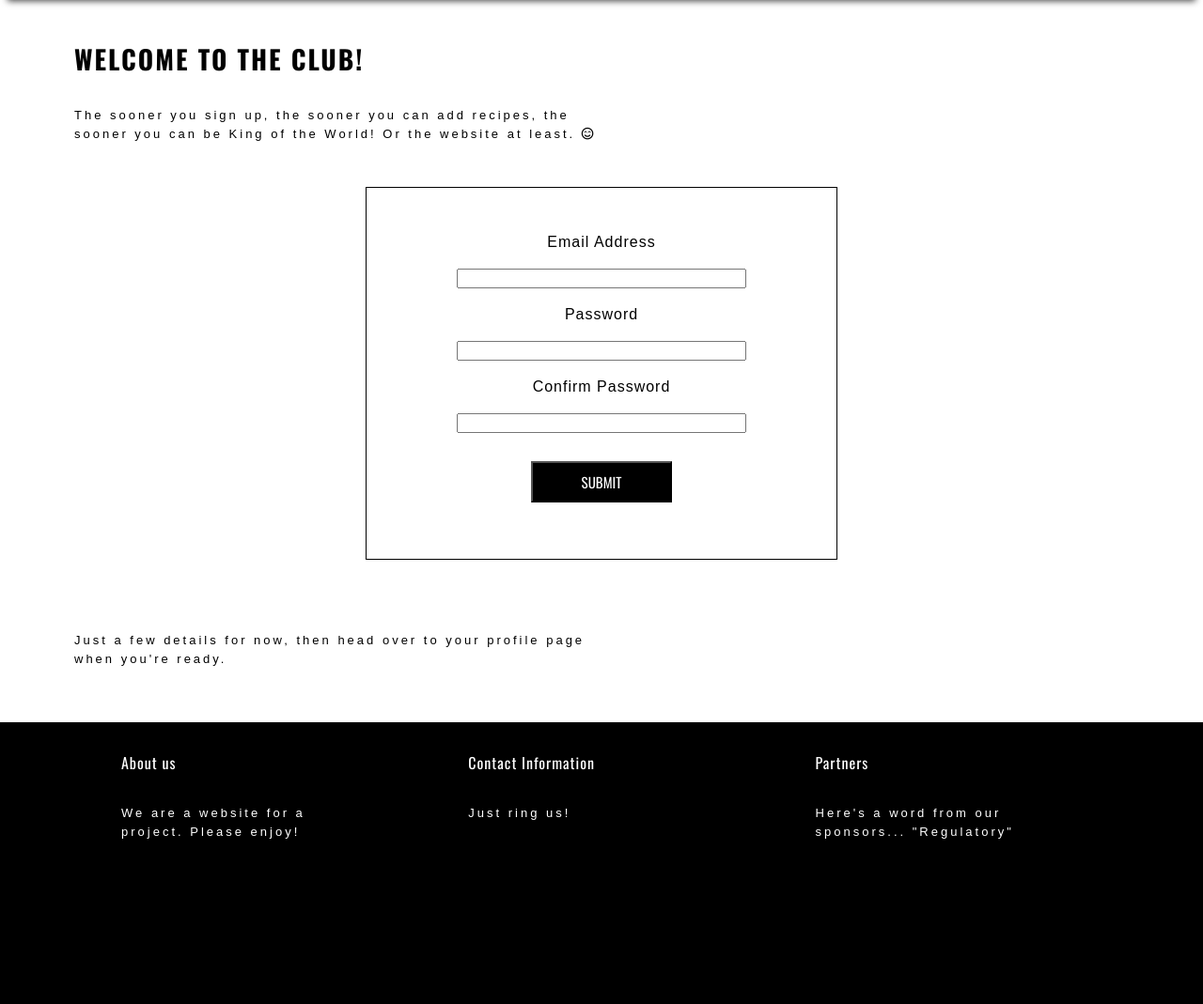
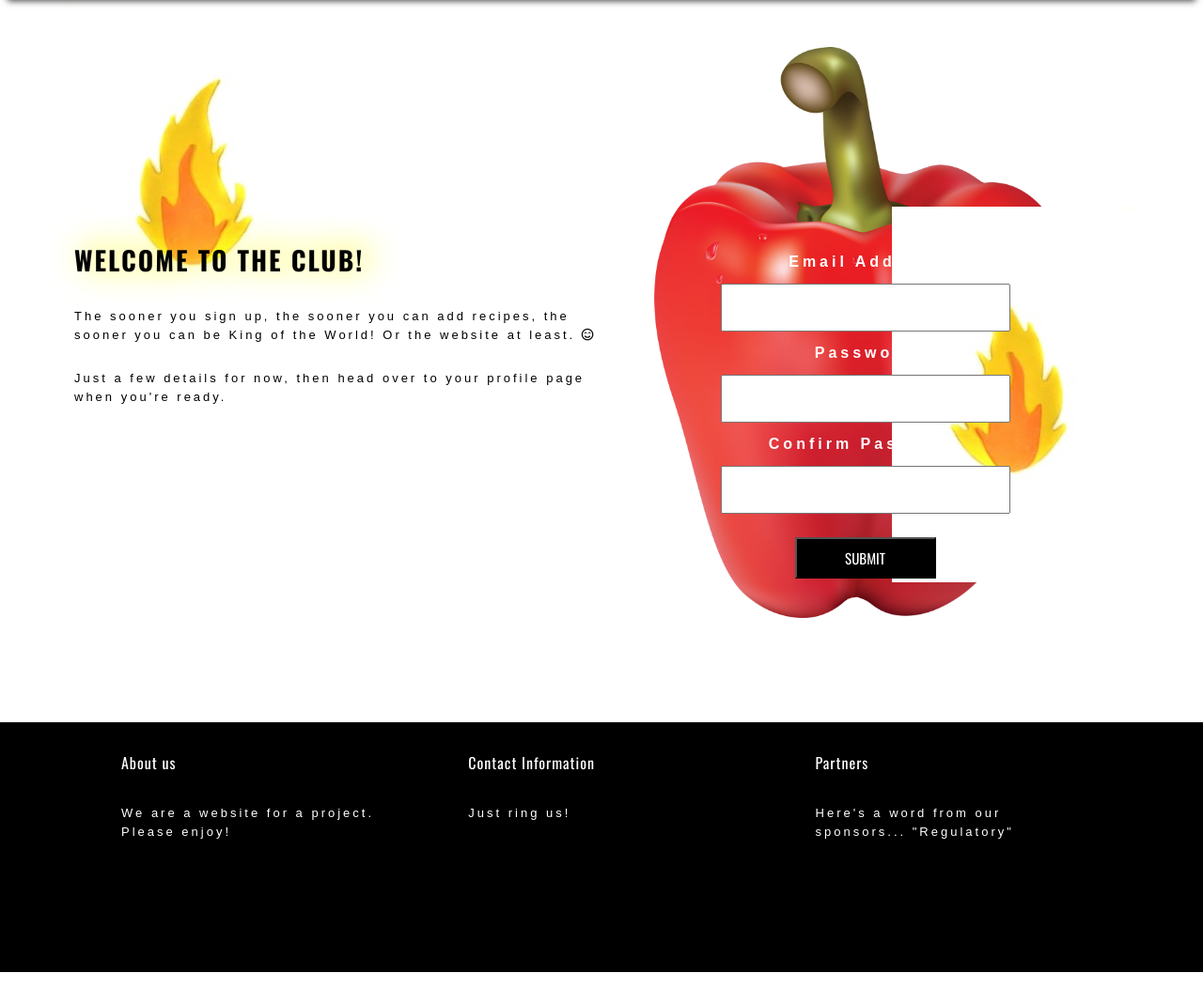
Before and after one commit to Code-Institute-Submissions/cook_for_cookies, a Flask app: page /sign_up in a window 1280 px wide. Shown: the part 97-1166 px from the top of the page at 94% size. After the commit the page ends 1132 px from the top, so only its background shows below. Run offline with Flask 2, Linux system fonts and the light colour scheme; data that the repository does not hold is empty; some libraries are stand-ins or nearby versions; some web fonts are replaced.

Commit message:
Completed signup.html styling

```diff
--- a/static/css/components/pages.scss
+++ b/static/css/components/pages.scss
@@ -21,7 +21,7 @@ hr {
 }
 
 .welcome-message-section {
-    margin: 112px auto 0;
+    margin: 80px auto 0;
     background-color: rgba(255, 255, 255, .75);
     width: 800px;
     border: 4px solid rgba(255, 82, 82, 0.92);
@@ -47,18 +47,15 @@ hr {
     width: 75%;
     text-align: center;
     margin: 0 auto;
-    padding: 60px 0;
+    padding: 60px 0 30px;
+}
+
+.welcome-para:nth-of-type(2){
+    padding: 0 0 60px;
 }
 
 .home-image {
     background-image: url('../images/bbq.jpg');
-    width: 100%;
-    height: 100vh;
-    position: fixed;
-    z-index: -1;
-    background-repeat: repeat;
-    background-position: center;
-    background-size: cover;
 }
 
 .recipes-intro-section,
@@ -77,7 +74,7 @@ hr {
 }
 
 .ingredients-link-img {
-    margin: 64px 0 0;
+    margin: 26px 0 0;
 }
 
 .ingredients-intro-text {
@@ -111,7 +108,7 @@ hr {
     padding-right: 50px;
 }
 
-.leaderboard-intro {
+.leaderboard-intro-section {
     width: 100%;
     min-height: 800px;
     height: 800px;
@@ -127,30 +124,73 @@ hr {
 
 .leaderboard-intro-bg-img {
     background-image: url('../images/head-chef.jpg');
-    @extend %contain-background;
+    @extend %set-background;
     width: 100%;
     height: 100%;
+}
+
+.leaderboard-intro-section,
+.recipes-intro-section,
+.ingredients-intro-section {
+    min-width: 1900px;
 }
 
 // Sign-up ---------------------------------------------------------------------
 
 .sign-up-header {
-    margin: 50px 0 0;
+    position: relative;
+    top: 254px;
     max-width: 600px;
 }
 
-.sign-up-header ~ .sign-up-form {
+.column .sign-up-form-container {
     display: flex;
     justify-content: center;
     padding: 50px;
-    margin: 20px auto;
-    border: 1px solid #000;
-    width: 400px;
+    margin: 50px auto;
+    width: 350px;
+    height: 510px;
     text-align: center;
+    background-image: url(../images/chili-drawing-red-bell-pepper.png);
+    @extend %contain-background;
 }
 
 .sign-up-btn {
     float: none;
+}
+
+.sign-up-form {
+    position: relative;
+    top: 172px;
+}
+
+.new-user-form li label {
+    color: #fff;
+    font-weight: 600;
+    letter-spacing: 4px;
+}
+
+.flame-img-1,
+.flame-img-2 {
+    position: absolute;
+    width: 400px;
+    height: 400px;
+    background-image: url(../images/flame2.jpg);
+    @extend %contain-background;
+}
+
+.flame-img-1 {
+    -moz-transform: scaleX(-1);
+    -o-transform: scaleX(-1);
+    -webkit-transform: scaleX(-1);
+    transform: scaleX(-1);
+    filter: FlipH;
+    -ms-filter: 'FlipH';
+}
+
+.flame-img-2 {
+    right: 0;
+    bottom: 83px;
 }
 
 // Profile page ----------------------------------------------------------------
--- a/static/css/helpers/placeholders.scss
+++ b/static/css/helpers/placeholders.scss
@@ -22,8 +22,14 @@
     background-size: cover;
 }
 
-%contain-background {
+%set-background {
     background-repeat: no-repeat;
     background-position: top;
     background-size: auto;
 }
+
+%contain-background {
+    background-repeat: no-repeat;
+    background-position: center;
+    background-size: contain;
+}
--- a/static/css/styles.css
+++ b/static/css/styles.css
@@ -60,6 +60,12 @@ header {
   background-repeat: no-repeat;
   background-position: top;
   background-size: auto; }
+
+.column .sign-up-form-container, .flame-img-1,
+.flame-img-2 {
+  background-repeat: no-repeat;
+  background-position: center;
+  background-size: contain; }
 
 /*----------------- Main colors*/
 /* --- Widths */
@@ -256,7 +262,7 @@ hr {
   z-index: 2; }
 
 .welcome-message-section {
-  margin: 112px auto 0;
+  margin: 80px auto 0;
   background-color: rgba(255, 255, 255, 0.75);
   width: 800px;
   border: 4px solid rgba(255, 82, 82, 0.92); }
@@ -279,17 +285,13 @@ hr {
   width: 75%;
   text-align: center;
   margin: 0 auto;
-  padding: 60px 0; }
+  padding: 60px 0 30px; }
+
+.welcome-para:nth-of-type(2) {
+  padding: 0 0 60px; }
 
 .home-image {
-  background-image: url("../images/bbq.jpg");
-  width: 100%;
-  height: 100vh;
-  position: fixed;
-  z-index: -1;
-  background-repeat: repeat;
-  background-position: center;
-  background-size: cover; }
+  background-image: url("../images/bbq.jpg"); }
 
 .recipes-intro-section,
 .ingredients-intro-section {
@@ -304,7 +306,7 @@ hr {
   margin: 40px 0 0; }
 
 .ingredients-link-img {
-  margin: 64px 0 0; }
+  margin: 26px 0 0; }
 
 .ingredients-intro-text {
   width: 100%;
@@ -330,7 +332,7 @@ hr {
 .ingredients-intro-left {
   padding-right: 50px; }
 
-.leaderboard-intro {
+.leaderboard-intro-section {
   width: 100%;
   min-height: 800px;
   height: 800px;
@@ -347,21 +349,56 @@ hr {
   width: 100%;
   height: 100%; }
 
+.leaderboard-intro-section,
+.recipes-intro-section,
+.ingredients-intro-section {
+  min-width: 1900px; }
+
 .sign-up-header {
-  margin: 50px 0 0;
+  position: relative;
+  top: 254px;
   max-width: 600px; }
 
-.sign-up-header ~ .sign-up-form {
+.column .sign-up-form-container {
   display: flex;
   justify-content: center;
   padding: 50px;
-  margin: 20px auto;
-  border: 1px solid #000;
-  width: 400px;
-  text-align: center; }
+  margin: 50px auto;
+  width: 350px;
+  height: 510px;
+  text-align: center;
+  background-image: url(../images/chili-drawing-red-bell-pepper.png); }
 
 .sign-up-btn {
   float: none; }
+
+.sign-up-form {
+  position: relative;
+  top: 172px; }
+
+.new-user-form li label {
+  color: #fff;
+  font-weight: 600;
+  letter-spacing: 4px; }
+
+.flame-img-1,
+.flame-img-2 {
+  position: absolute;
+  width: 400px;
+  height: 400px;
+  background-image: url(../images/flame2.jpg); }
+
+.flame-img-1 {
+  -moz-transform: scaleX(-1);
+  -o-transform: scaleX(-1);
+  -webkit-transform: scaleX(-1);
+  transform: scaleX(-1);
+  filter: FlipH;
+  -ms-filter: 'FlipH'; }
+
+.flame-img-2 {
+  right: 0;
+  bottom: 83px; }
 
 .profile-pic {
   width: 200px;
@@ -491,7 +528,7 @@ h1 {
   width: 100%; }
 
 p {
-  padding: 26px 20px 26px 0;
+  padding: 26px 0 0;
   letter-spacing: 3px;
   font-size: 13px;
   line-height: 20px; }
@@ -550,7 +587,7 @@ a:visited {
 
 footer {
   background-color: #000;
-  min-height: 300px; }
+  min-height: 266px; }
 
 .footer-item {
   color: #fff;
@@ -563,9 +600,30 @@ footer {
   opacity: 0; }
 
 .standard-section-height {
-  min-height: 720px; }
+  min-height: 770px; }
 
 input {
   margin: 20px 0; }
 
+li input {
+  font-size: 30px;
+  font-family: 'Oswald', sans-serif;
+  letter-spacing: 1px;
+  margin: 15px 0; }
+
+.page-bg {
+  width: 100%;
+  height: 100vh;
+  position: fixed;
+  z-index: -1;
+  background-repeat: repeat;
+  background-position: center;
+  background-size: cover; }
+
+.full-width-div {
+  width: 100%; }
+
+.no-overflow {
+  overflow: hidden; }
+
 /*# sourceMappingURL=styles.css.map */
--- a/static/css/styles.scss
+++ b/static/css/styles.scss
@@ -44,7 +44,7 @@ h1 {
 }
 
 p {
-    padding: 26px 20px 26px 0;
+    padding: 26px 0 0;
     letter-spacing: 3px;
     font-size: 13px;
     line-height: 20px;
@@ -118,7 +118,7 @@ a:visited {
 
 footer {
     background-color: $black;
-    min-height: 300px;
+    min-height: 266px;
 }
 
 .footer-item {
@@ -134,9 +134,34 @@ footer {
 }
 
 .standard-section-height {
-    min-height: 720px;
+    min-height: 770px;
 }
 
 input {
     margin: 20px 0;
 }
+
+li input {
+    font-size: 30px;
+    font-family: 'Oswald', sans-serif;
+    letter-spacing: 1px;
+    margin: 15px 0;
+}
+
+.page-bg {
+    width: 100%;
+    height: 100vh;
+    position: fixed;
+    z-index: -1;
+    background-repeat: repeat;
+    background-position: center;
+    background-size: cover;
+}
+
+.full-width-div {
+    width: 100%;
+}
+
+.no-overflow {
+    overflow: hidden;
+}
--- a/templates/signup.html
+++ b/templates/signup.html
@@ -1,20 +1,25 @@
 {% extends 'base.html' %} {% block content %}
-
+<div class="full-width-div">
+    <div class="flame-img-1"></div>
+    <div class="flame-img-2"></div>
+</div>
 <section class="container standard-section-height sign-up-container">
-    <div class="row sign-up-header">
-        <h2 class="section-title uppercase">Welcome to the club!</h2>
+    <div class="column sign-up-header">
+        <h2 class="section-title uppercase flame">Welcome to the club!</h2>
         <p>The sooner you sign up, the sooner you can add recipes, the sooner you can be King of the World! Or the website at least. <i class="far fa-smile-beam"></i></p>
+        <p>Just a few details for now, then head over to your profile page when you're ready.</p>
     </div>
-    <div class="row sign-up-form">
-        <form action="{{ url_for('add_new_user') }}" method="POST">
+    <div class="column">
+        <div class="sign-up-form-container">
+            <form action="{{ url_for('add_new_user') }}" method="POST" class="sign-up-form">
                 <div class="row">
                     <ul class="new-user-form">
                         <li><label for="email">Email Address</label></li>
-                    <li><input id="email" name="email" type="email"></li>
+                        <li><input class="center-text" id="email" name="email" type="email"></li>
                         <li><label for="password">Password</label></li>
-                    <li><input id="password" required minlength="5" name="password" type="password"></li>
+                        <li><input class="center-text" id="password" required minlength="5" name="password" type="password"></li>
                         <li><label for="password2">Confirm Password</label></li>
-                    <li><input id="password2" required minlength="5" name="password2" type="password"></li>
+                        <li><input class="center-text" id="password2" required minlength="5" name="password2" type="password"></li>
                         <div class="hidden-div">
                             <li><label for="first_name">First Name</label></li>
                             <li><input id="first_name" name="first_name" type="text" value="TBC"></li>
@@ -30,8 +35,6 @@
                 </div>
             </form>
         </div>
-        <div class="row sign-up-header">
-        <p>Just a few details for now, then head over to your profile page when you're ready.</p>
     </div>
 </section>
 
```
Also changed, not shown: templates/home.html (+6 -5 lines), README.md, static/images/chili-drawing-red-bell-pepper.png (added), static/images/digital-pattern-background.jpeg (deleted), static/images/flame1.jpg (added), static/images/flame2.jpg (added), 1 other file. Lines whose indentation alone changed are shown as unchanged.
